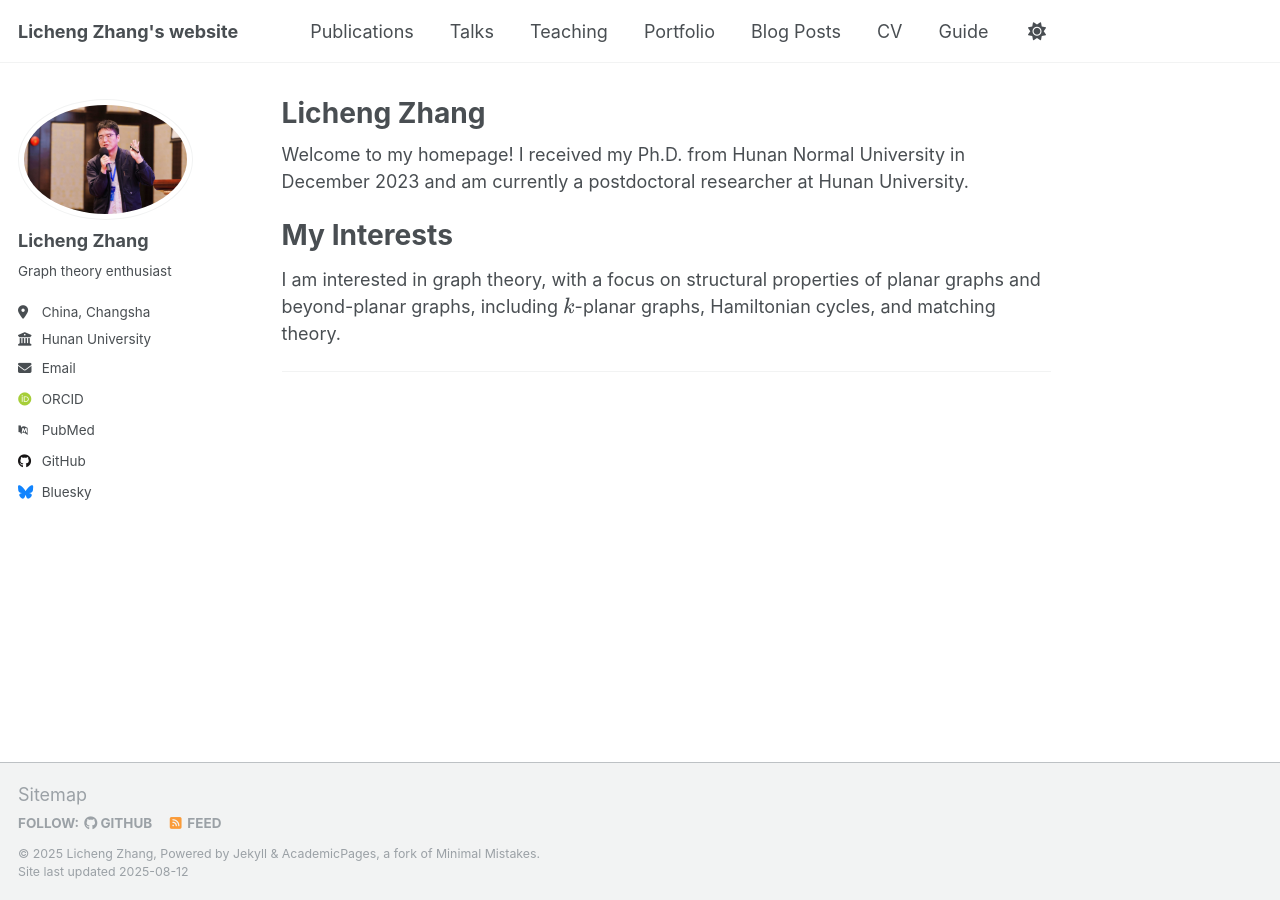
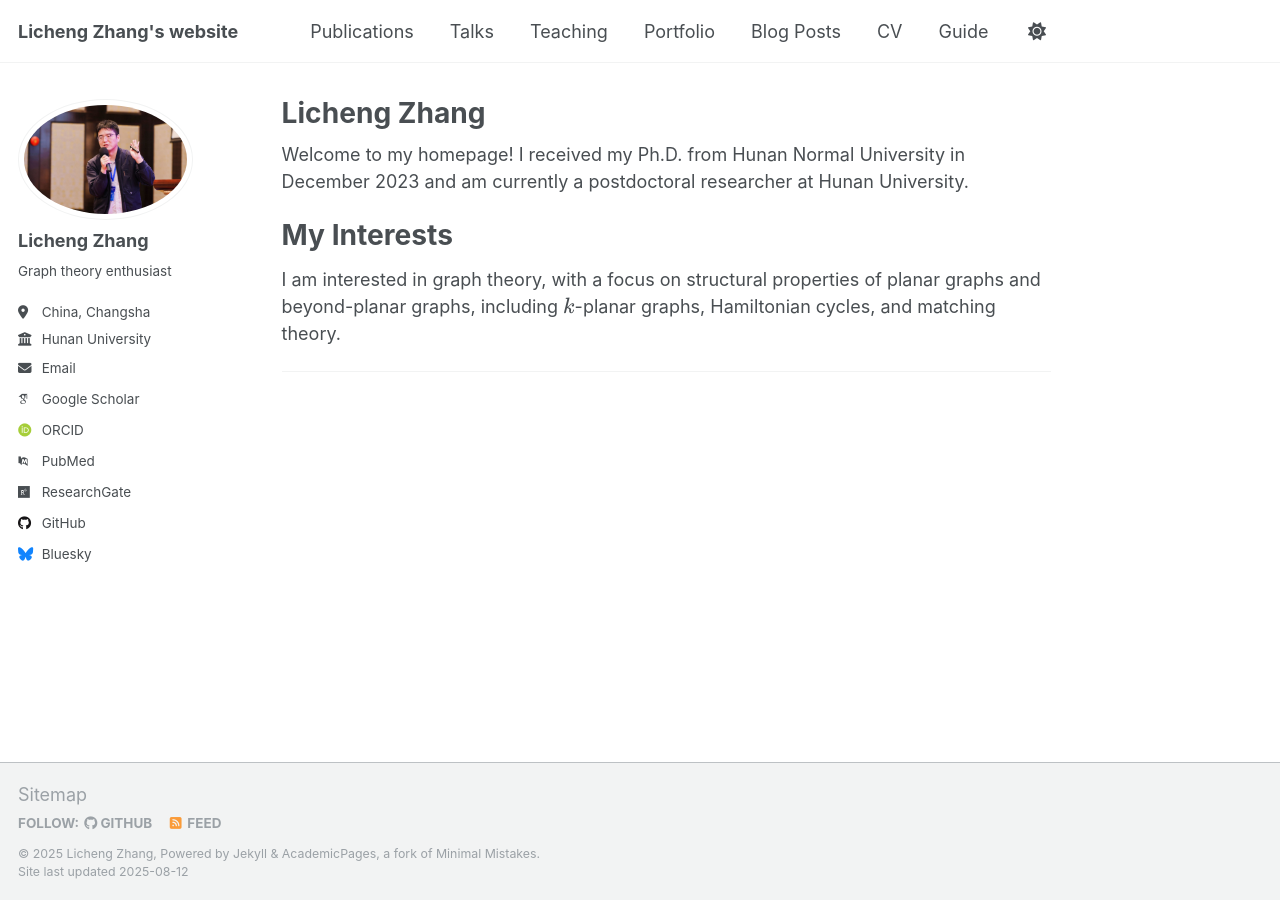
Before and after one commit to lichengzhang2/lichengzhang.github.io, a Jekyll site: the page built from _pages/about.md, in a window 1280 px wide. Built offline with Jekyll 4.4.1, drawn with Linux system fonts in a browser that asks for light colours; some web fonts are replaced; a script that is not in the unit is left out; part of the change alters nothing that is shown.

Commit message:
Update _config.yml

```diff
--- a/_config.yml
+++ b/_config.yml
@@ -34,13 +34,13 @@ author:
   # Academic websites
   academia         : # URL
   arxiv            : # URL - Update with the correct link to your profile
-  googlescholar    : #"https://scholar.google.com/citations?user=PS_CX0AAAAAJ"
+  googlescholar    : https://scholar.google.com/citations?hl=zh-CN&view_op=list_works&gmla=AH8HC4x8GFfsLXnf7760-6qbQNrlXFGDYGzQz22ukgp0q0hooDEZBOgjfQBZoteRNJz2fWx2R8W1ErRhmIxr0mWxJbU&user=zokl24YAAAAJ"
   inspire-hep      : # URL
   impactstory      : # URL
   orcid            : "https://orcid.org/0000-0002-9164-1289"
   semantic         : # URL
   pubmed           : "https://www.ncbi.nlm.nih.gov/pubmed/?term=john+snow"
-  researchgate     : # URL
+  researchgate     : "https://www.researchgate.net/profile/Licheng-Zhang-9?ev=hdr_xprf"
   scopus           : # URL
 
   # Repositories and software development
```
